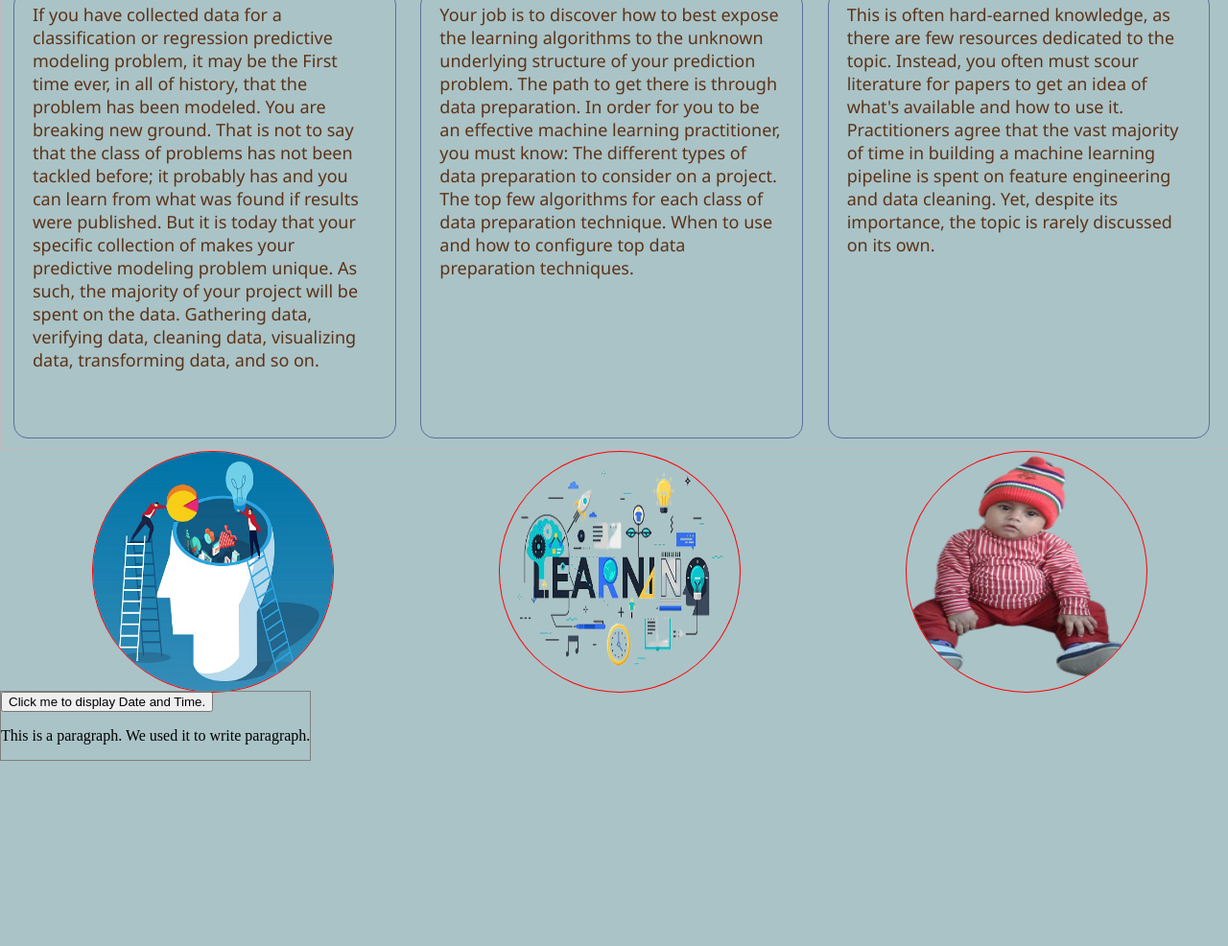
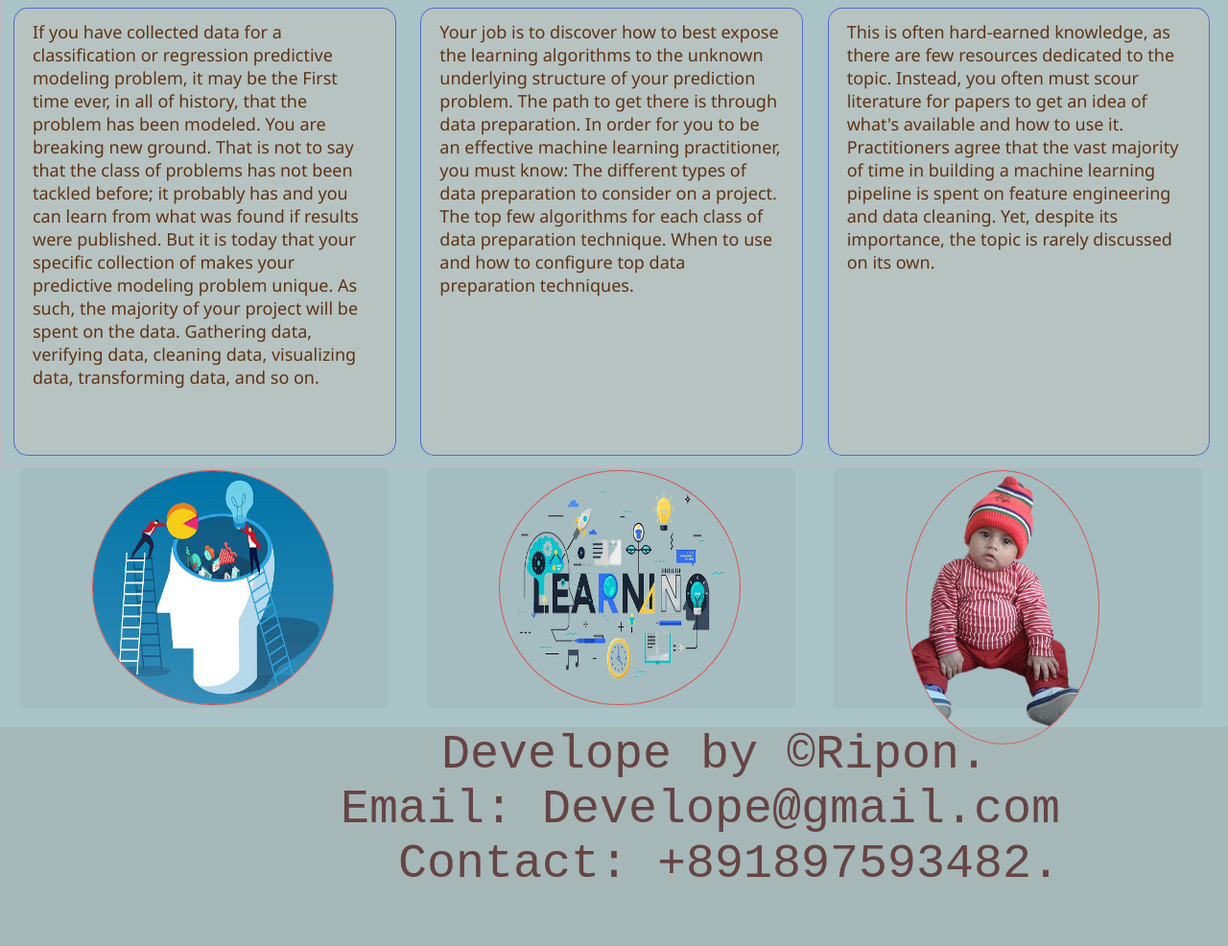
Before and after one commit to kaziahosunhabibripon/my-website, a plain HTML site: page first.html in a window 1280 px wide. Shown: the part 172-1158 px from the top of the page at 96% size. Before the commit the page ends 971 px from the top, so only its background shows below. Drawn offline with Linux system fonts and the light colour scheme.

Commit message:
change in footer and image

```diff
--- a/Style.css
+++ b/Style.css
@@ -11,7 +11,7 @@ body{
     font-family: verdana;
     text-align: center;
     color: rgba(179, 23, 88, 0.089);
-
+    background-color:rgba(165, 156, 209, 0.267);
 
     }
 #Head h1 a {
@@ -72,6 +72,7 @@ a{
     padding: 5px;
     color: rgba(80, 53, 23, 0.938);
     font-weight: bold;
+
 }
 li{
     list-style-type: none;
@@ -89,7 +90,8 @@ li{
     border-radius: 15px;
     padding: 1% 1.5%;
     margin: 1%;
-    border: 1px solid rgba(6, 34, 117, 0.5);
+    border: 1px solid rgba(35, 76, 209, 0.712);
+    background-color:rgba(226, 197, 177, 0.226);
 
 }
 .Middle p{
@@ -122,20 +124,37 @@ li{
     height: 100%;
     float: left;
     margin: 0px 20px;
+    background-color:rgba(66, 63, 59, 0.048);
+    border-radius: 5px;
 
 }
 .pic p img{
-    margin: 0px 75px;
-    width: 65%;
-    height: 100%;
+    margin: 2px 75px;
+    max-width: 65%;
+    min-height: 97%;
     border-radius: 50%;
-    border: 1px solid red;
+    border: 1px solid rgba(255, 0, 0, 0.555);
+    overflow: hidden;
+
+
 }
 img a:hover{
-    width:100%;
+    transition: all 0.3s;
+    box-sizing: border-box;
+    max-width: 100%;
 }
 footer{
+    width: 100%;
+    height:75px;
+    margin-top: 10px;
     float : left;
-    border: 1px solid grey;
 
 }
+
+footer pre{
+    margin-top: 10px;
+    text-align:center;
+    font-size: 50px;
+    color:rgba(82, 32, 32, 0.76);
+    background-color:rgba(153, 146, 139, 0.26)
+}
--- a/first.html
+++ b/first.html
@@ -4,7 +4,7 @@
     <meta charset="UTF-8">
     <meta name="viewport" content="width=device-width, initial-scale=1.0">
     <link rel="stylesheet" href="Style.css">
-    <link rel="icon" type="image/png" href="image/fav.png">
+    <a link rel="icon" type="image/png" href="image/fav.png"> </a>
     <title>First Day Work</title>
 </head>
 <body >
@@ -56,11 +56,10 @@
     </div>
 </body>
 <footer>
-    <button type="button" onclick="document.getElementById('demo').innerHTML = Date()">
-        Click me to display Date and Time.
-    </button>
-    <p>
-        This is a paragraph. We used it to write paragraph.
-    </p>
+    <pre>
+        Develope by &copyRipon.
+        Email: <Develope@gmail class="com">Develope@gmail.com</Develope@gmail>
+        Contact: +891897593482.
+    </pre>
 </footer>
 </html>
```
